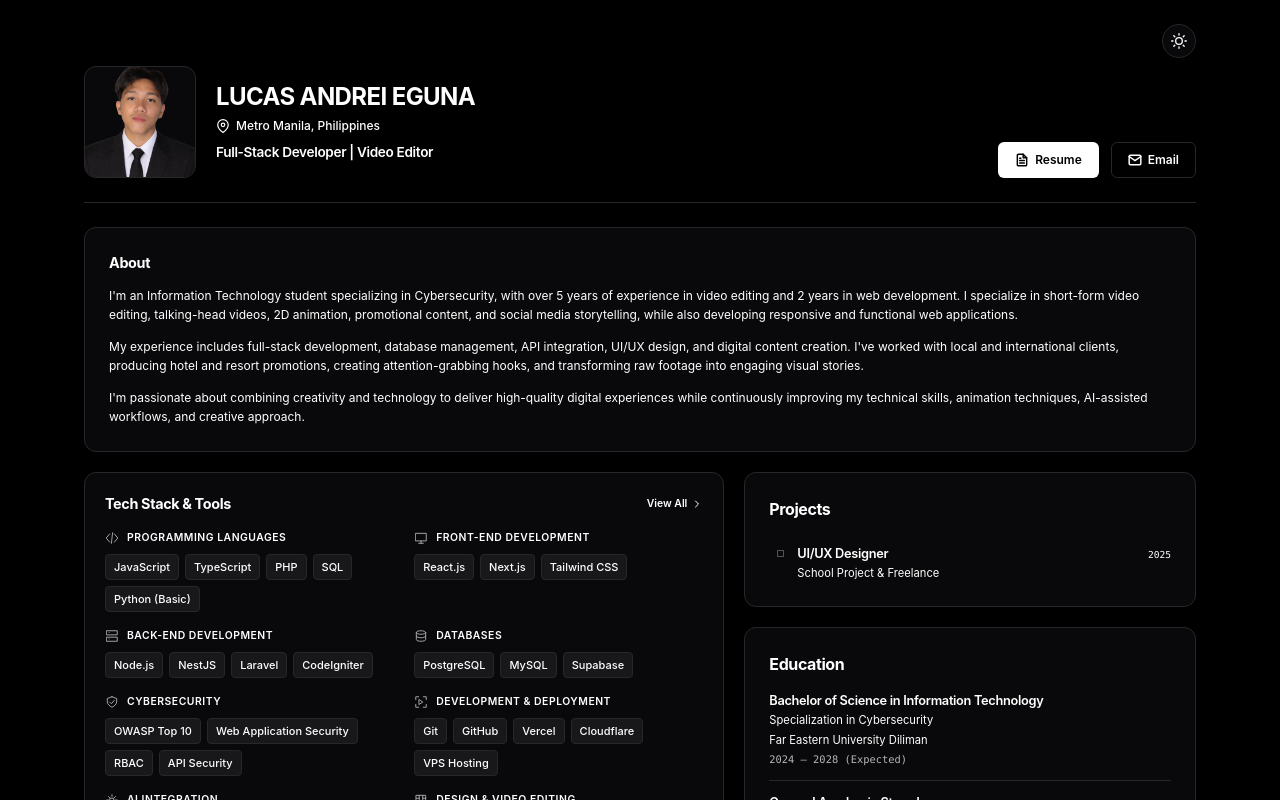
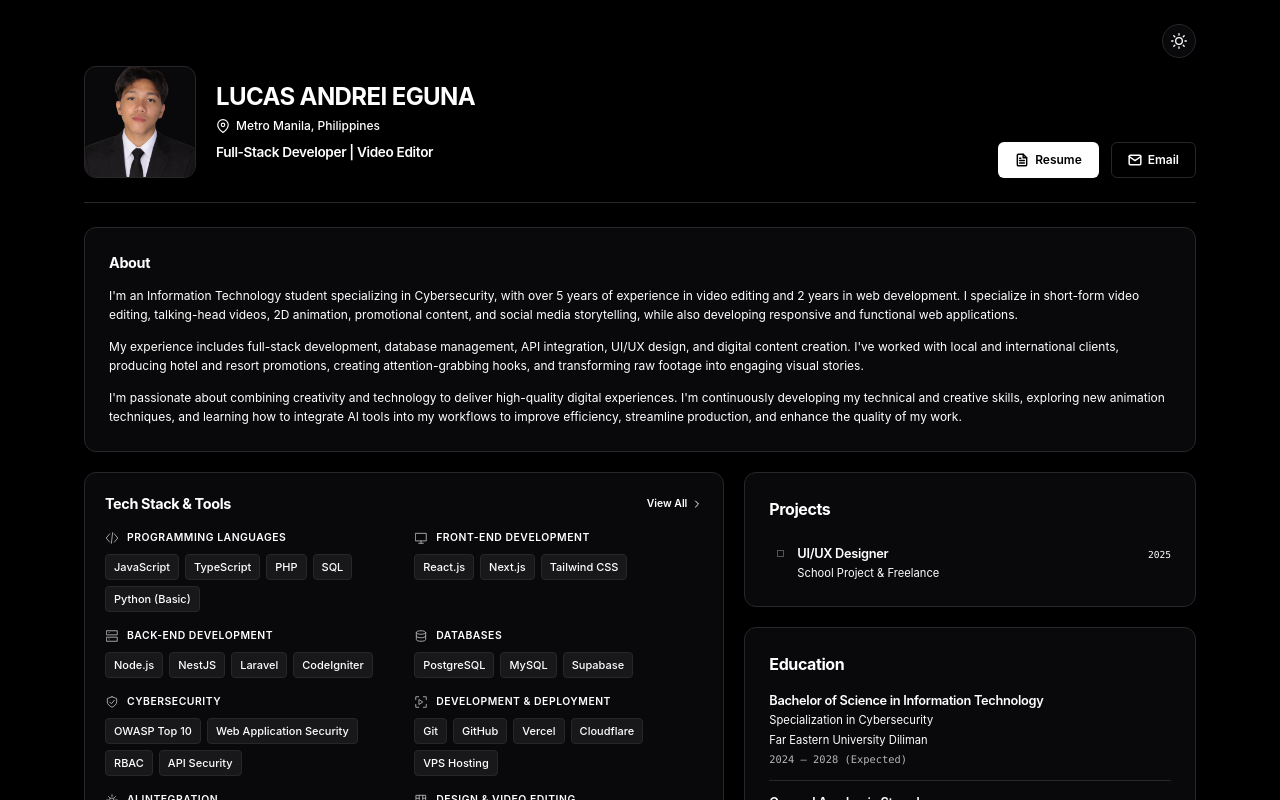
Before and after one commit to egunalucasandrei-droid/My-Portfolio-Eguna, a React (Vite) app: page / in a window 1280 px wide. Shown: the top 800 px of the page. Built offline with nearby package versions, Linux system fonts and the light colour scheme.

Commit message:
fix: update final About paragraph

```diff
--- a/src/App.jsx
+++ b/src/App.jsx
@@ -842,7 +842,7 @@ export default function App() {
             <div className={`space-y-3 text-[0.75rem] leading-relaxed ${theme === 'dark' ? 'text-white' : 'text-black'}`}>
               <p>I'm an Information Technology student specializing in Cybersecurity, with over 5 years of experience in video editing and 2 years in web development. I specialize in short-form video editing, talking-head videos, 2D animation, promotional content, and social media storytelling, while also developing responsive and functional web applications.</p>
               <p>My experience includes full-stack development, database management, API integration, UI/UX design, and digital content creation. I've worked with local and international clients, producing hotel and resort promotions, creating attention-grabbing hooks, and transforming raw footage into engaging visual stories.</p>
-              <p>I'm passionate about combining creativity and technology to deliver high-quality digital experiences while continuously improving my technical skills, animation techniques, AI-assisted workflows, and creative approach.</p>
+              <p>I'm passionate about combining creativity and technology to deliver high-quality digital experiences. I'm continuously developing my technical and creative skills, exploring new animation techniques, and learning how to integrate AI tools into my workflows to improve efficiency, streamline production, and enhance the quality of my work.</p>
             </div>
           </div>
 
```
